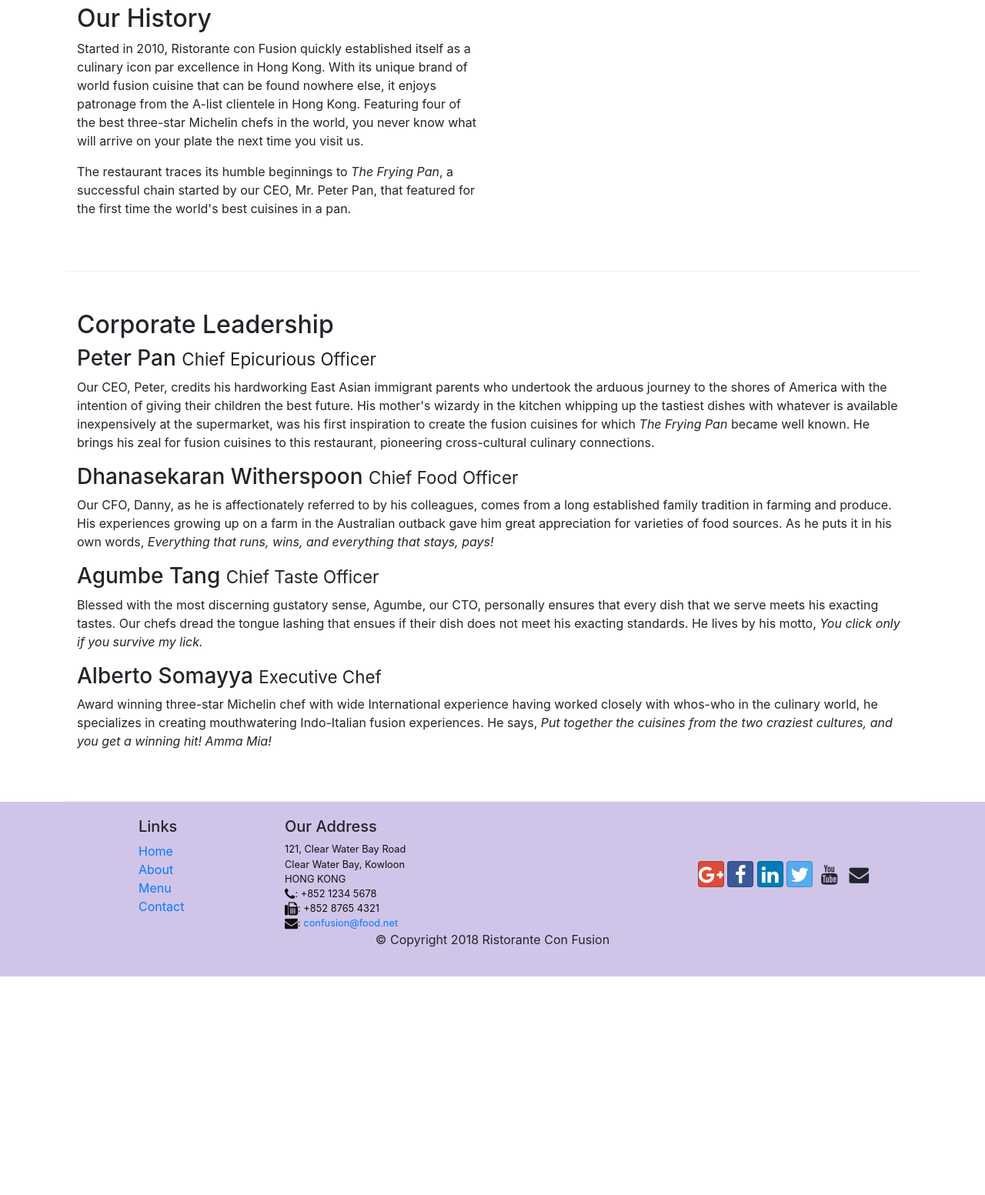
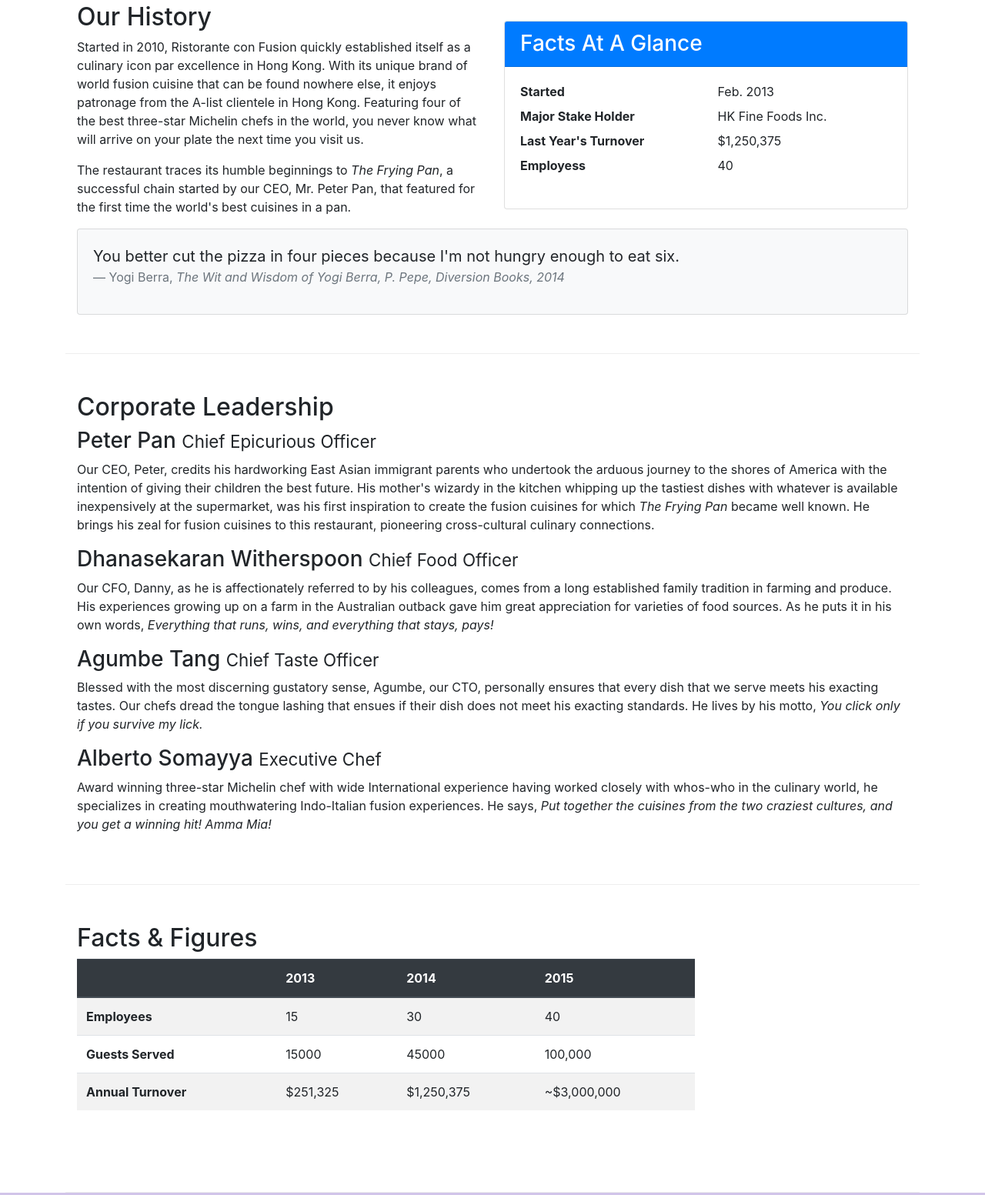
Before and after one commit to HITGIT007/Restaurant-WebSite-Front-End-, a website: page aboutus.html in a window 1280 px wide. Shown: the part 512-2065 px from the top of the page at 77% size. Before the commit the page ends 1781 px from the top, so only its background shows below. Drawn offline with nearby package versions, Linux system fonts and the light colour scheme.

Commit message:
Tables and Cards

```diff
--- a/aboutus.html
+++ b/aboutus.html
@@ -75,6 +75,42 @@
                     in Hong Kong. Featuring four of the best three-star Michelin chefs in the world, you never know what will arrive on your plate the next time you visit us.</p>
                 <p>The restaurant traces its humble beginnings to <em>The Frying Pan</em>, a successful chain started by our CEO, Mr. Peter Pan, that featured for the first time the world's best cuisines in a pan.</p>
             </div>
+            <div class="col-sm">
+                <div class="card">
+                    <h3 class="card-header bg-primary text-white">Facts At A Glance</h3>
+                    <div class="card-body">
+                        <dl class="row">
+                            <!--dl means description list which allows me to apply row and column classes to it-->
+                            <dt class="col-6"><!--dt as Description title -->
+                                Started
+                            </dt>
+                            <dd class="col-6"> Feb. 2013</dd>
+                            <!--dd stand for data description-->
+                            <dt class="col-6"> Major Stake Holder</dt>
+                            <dd class="col-6"> HK Fine Foods Inc.</dd>
+                            <dt class="col-6"> Last Year's Turnover</dt>
+                            <dd class="col-6"> $1,250,375</dd>
+                            <dt class="col-6"> Employess</dt>
+                            <dd class="col-6"> 40</dd>
+
+                        </dl>
+                    </div>
+                </div>
+            </div>
+            <div class="col-12">
+                <div class="card card-body bg-light">
+                    <!--card-body is directly added here so this is not going to have any card header-->
+                    <blockquote class="blockquote">
+                        <p class="mb-0">
+                            <!--mb-0 means margin bottom zero, this means whatever is included in p tag will have 0 bottom margin-->
+                            You better cut the pizza in four pieces because I'm not hungry enough to eat six.
+                        </p>
+                        <footer class="blockquote-footer">Yogi Berra,
+                            <cite title="Source Title">The Wit and Wisdom of Yogi Berra, P. Pepe, Diversion Books, 2014</cite>
+                        </footer>
+                    </blockquote>
+                </div>
+            </div>
         </div>
         <div class="row row-content align-items-center">
             <div class="col-12">
@@ -91,6 +127,46 @@
                     He lives by his motto, <em>You click only if you survive my lick.</em></p>
                 <h3>Alberto Somayya <small>Executive Chef</small></h3>
                 <p class="d-none d-sm-block">Award winning three-star Michelin chef with wide International experience having worked closely with whos-who in the culinary world, he specializes in creating mouthwatering Indo-Italian fusion experiences. He says, <em>Put together the cuisines from the two craziest cultures, and you get a winning hit! Amma Mia!</em></p>
+            </div>
+        </div>
+        <div class="row row-content">
+            <div class="col-12 col-sm-9">
+                <h2>Facts &amp; Figures</h2>
+                <div class="table-responsive">
+                    <table class="table table-striped">
+                        <thead class="thead-dark">
+                            <tr>
+                                <th>&nbsp;</th>
+                                <th>2013</th>
+                                <th>2014</th>
+                                <th>2015</th>
+                            </tr>
+                        </thead>
+                        <tbody>
+                            <tr>
+                                <th>Employees</th>
+                                <td>15</td>
+                                <td>30</td>
+                                <td>40</td>
+                            </tr>
+                            <tr>
+                                <th>Guests Served</th>
+                                <td>15000</td>
+                                <td>45000</td>
+                                <td>100,000</td>
+                            </tr>
+                            <tr>
+                                <th>Annual Turnover</th>
+                                <td>$251,325</td>
+                                <td>$1,250,375</td>
+                                <td>~$3,000,000</td>
+                            </tr>
+                        </tbody>
+                    </table>
+                </div>
+            </div>
+            <div class="col-12 col-sm-3">
+
             </div>
         </div>
     </div>
```
